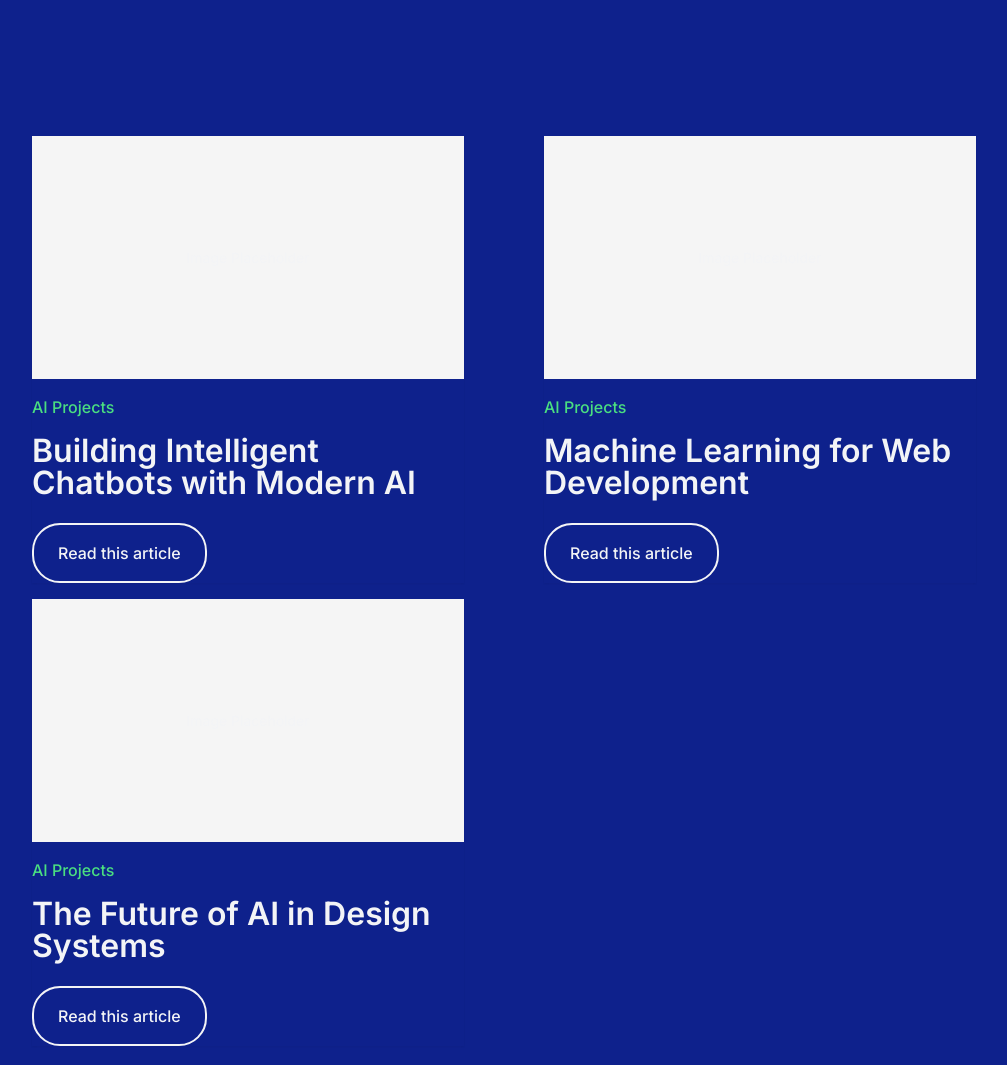
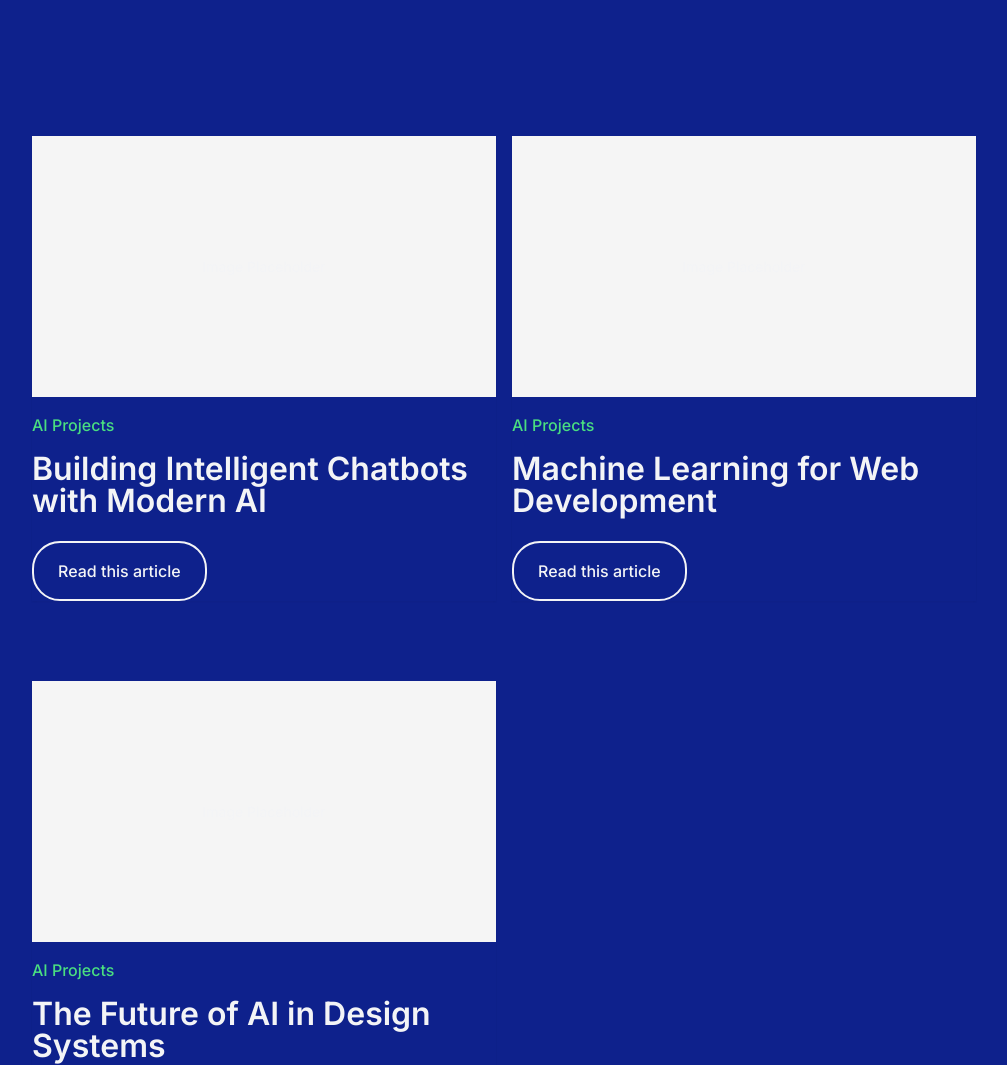
Before and after one commit to RobertShepp/RS_Website, a website built with Vite: page index.html in a window 1280 px wide. Shown: the part 720-1785 px from the top of the page, without its empty margins (136-1143 px from the left). Built offline with nearby package versions, Linux system fonts and the light colour scheme.

Commit message:
Fix card layout: use main grid system for proper 5-column widths and 80px row spacing

```diff
--- a/index.html
+++ b/index.html
@@ -53,10 +53,9 @@
 
         <!-- Featured Projects Section -->
         <section class="featured-projects" style="margin-top: var(--space-xl);">
-            <div class="grid">
-                <div class="blog-card-grid" style="grid-column: 2 / 12;">
+            <div class="grid" style="row-gap: 80px;">
                 <!-- Featured Project 1 -->
-                <article class="blog-card">
+                <article class="blog-card col-span-4 col-span-tablet-4 col-span-desktop-5" style="grid-column: 2 / 7;">
                     <div class="blog-card-image">
                         Image Placeholder
                     </div>
@@ -68,7 +67,7 @@
                 </article>
 
                 <!-- Featured Project 2 -->
-                <article class="blog-card">
+                <article class="blog-card col-span-4 col-span-tablet-4 col-span-desktop-5" style="grid-column: 7 / 12;">
                     <div class="blog-card-image">
                         Image Placeholder
                     </div>
@@ -80,7 +79,7 @@
                 </article>
 
                 <!-- Featured Project 3 -->
-                <article class="blog-card">
+                <article class="blog-card col-span-4 col-span-tablet-4 col-span-desktop-5" style="grid-column: 2 / 7;">
                     <div class="blog-card-image">
                         Image Placeholder
                     </div>
@@ -90,7 +89,7 @@
                         <a href="articles/article-3.html" class="btn btn-secondary">Read this article</a>
                     </div>
                 </article>
-                </div>
+
                 <div class="featured-projects-cta" style="grid-column: 2 / 12; margin-top: var(--space-l);">
                     <a href="ai-projects.html" class="btn btn-ghost">View All Projects</a>
                 </div>
--- a/styles/components.css
+++ b/styles/components.css
@@ -319,21 +319,7 @@
   order: 3; /* Move to bottom */
 }
 
-/* Blog Card Grid Layout */
-.blog-card-grid {
-  display: grid;
-  grid-template-columns: 1fr;
-  gap: 24px 80px; /* 24px horizontal, 80px vertical for mobile/tablet */
-  align-items: start;
-}
-
-@media (min-width: 1024px) {
-  .blog-card-grid {
-    grid-template-columns: 1fr 1fr; /* 2 columns on desktop */
-    gap: 16px 80px; /* 16px horizontal gutter, 80px vertical spacing */
-    align-items: start;
-  }
-}
+/* Blog Card Grid Layout - Now using main grid system */
 
 .card-header {
   margin-bottom: var(--space-xs);
```
